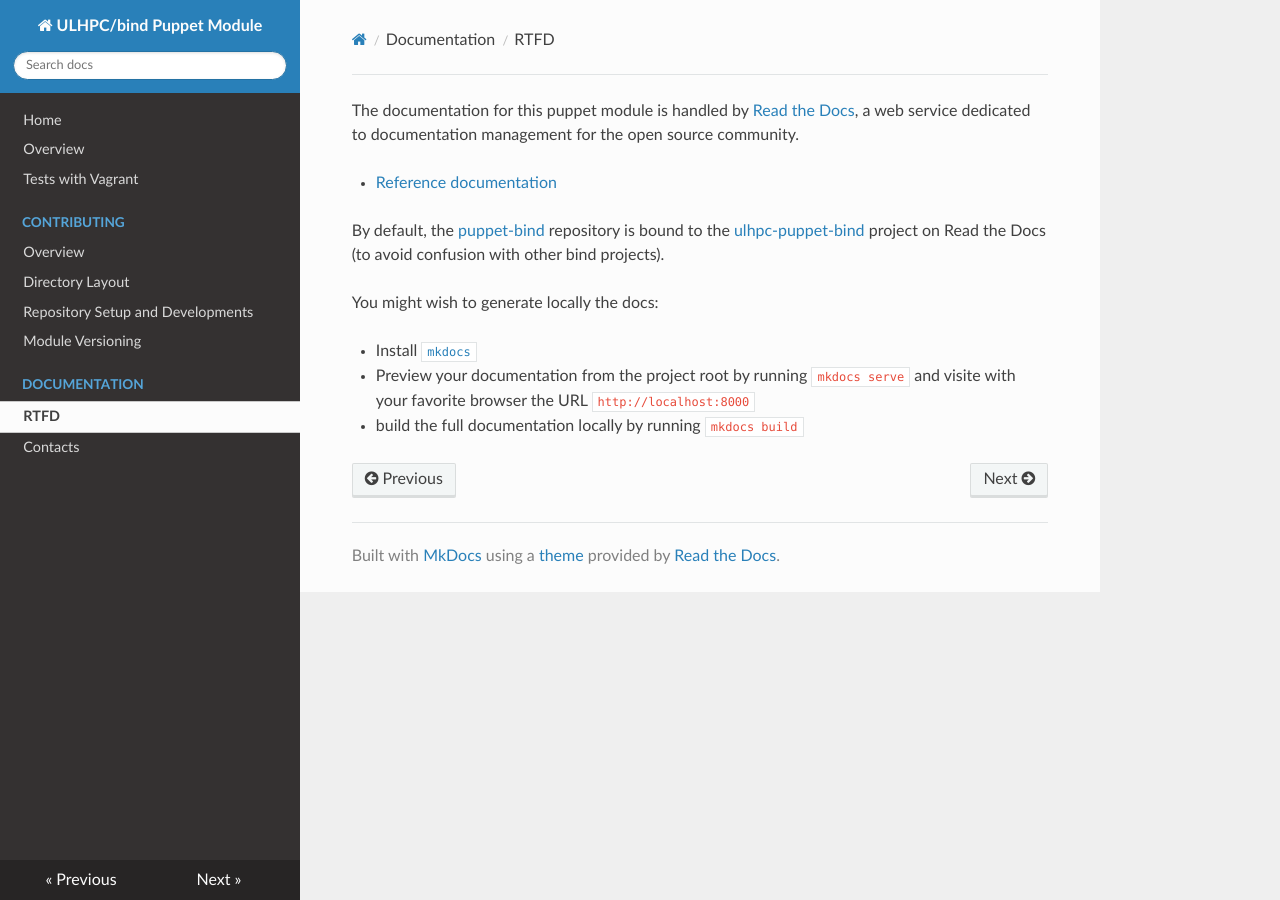
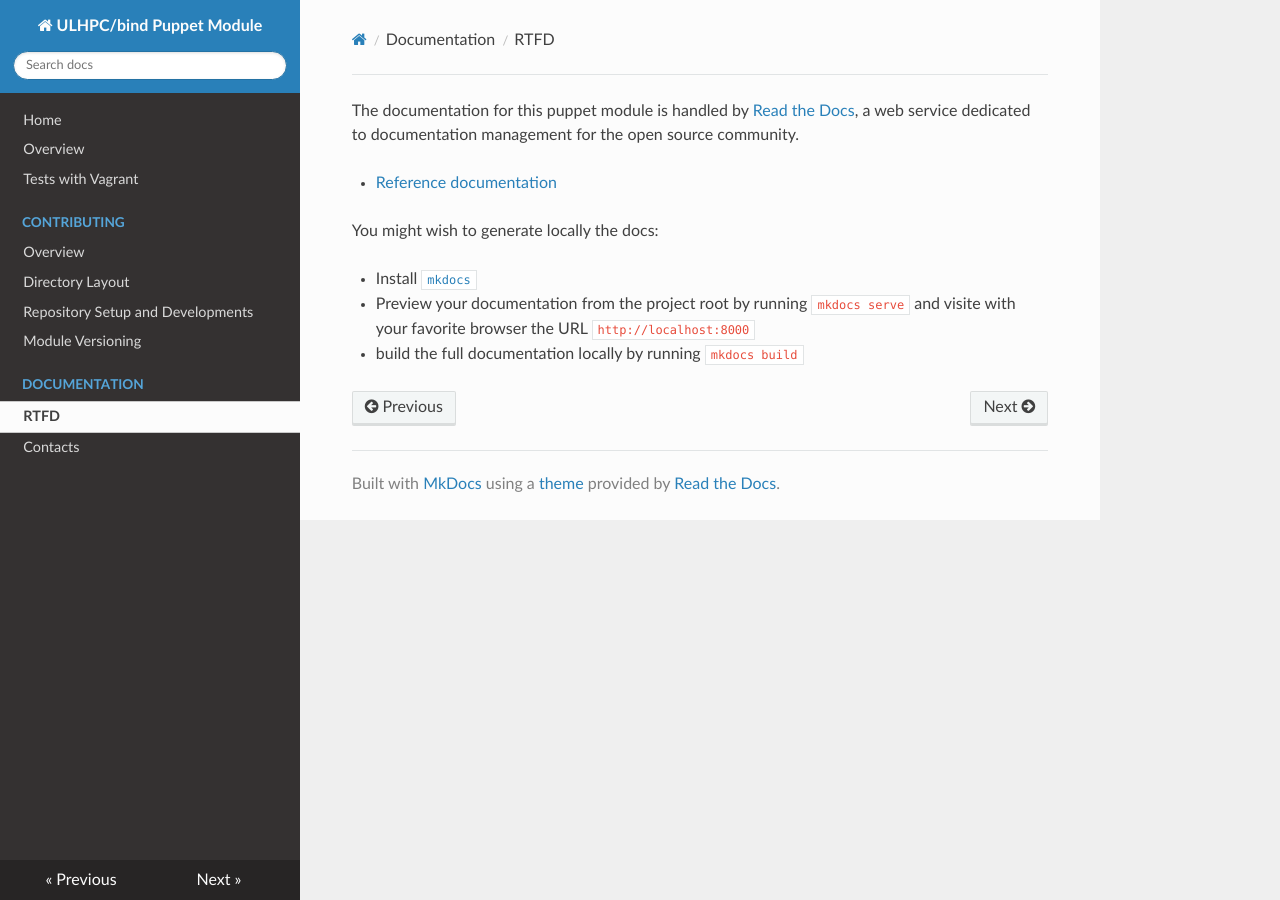
Before and after one commit to ULHPC/puppet-bind, an MkDocs documentation site: the page built from docs/rtfd.md, in a window 1280 px wide. Built offline with MkDocs 1.6.1, drawn with Linux system fonts in a browser that asks for light colours; nearby versions of some CDN libraries; old or Windows-style settings are respelled for this version of MkDocs.

Commit message:
Remove the rtd links

```diff
--- a/docs/rtfd.md
+++ b/docs/rtfd.md
@@ -1,8 +1,6 @@
 The documentation for this puppet module is handled by [Read the Docs](https://readthedocs.org/), a web service dedicated to documentation management for the open source community.
 
 * [Reference documentation](https://docs.readthedocs.org/en/latest/)
-
-By default, the [puppet-bind](https://github.com/ULHPC/puppet-bind) repository is bound to the [ulhpc-puppet-bind](http://ulhpc-puppet-bind.rtfd.org) project on Read the Docs (to avoid confusion with other bind projects).
 
 You might wish to generate locally the docs:
 
```
Also changed, not shown: README.md (+1 -8 lines).
